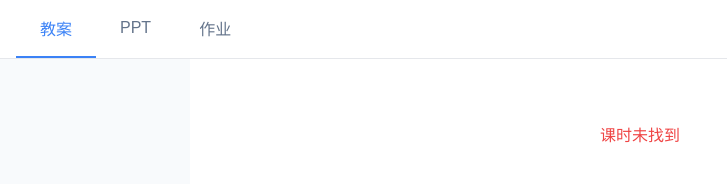
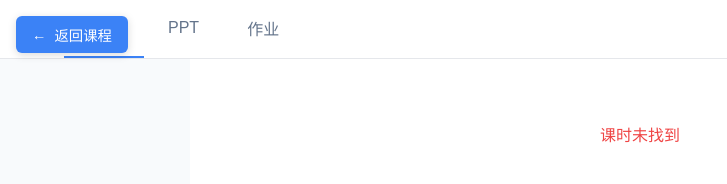
Before and after one commit to yellowfishee/CourseHub, a website: page lesson.html in a window 1280 px wide. Shown: the whole page, without its empty margins (0-727 px from the left). Drawn offline with nearby package versions, Linux system fonts and the light colour scheme.

Commit message:
feat: 添加返回按钮到左上角

```diff
--- a/lesson.html
+++ b/lesson.html
@@ -15,12 +15,41 @@
             flex-direction: column;
         }
 
+        /* 返回按钮 */
+        .back-btn {
+            position: fixed;
+            top: 1rem;
+            left: 1rem;
+            z-index: 1000;
+            background: var(--primary-color);
+            color: white;
+            border: none;
+            padding: 0.5rem 1rem;
+            border-radius: 6px;
+            cursor: pointer;
+            font-size: 0.9rem;
+            display: flex;
+            align-items: center;
+            gap: 0.5rem;
+            box-shadow: 0 2px 8px rgba(0,0,0,0.15);
+            transition: all 0.2s;
+        }
+
+        .back-btn:hover {
+            background: #2563eb;
+            transform: translateX(-2px);
+        }
+
+        .back-btn.hidden {
+            display: none;
+        }
+
         /* Tab 导航 */
         .tab-nav {
             display: flex;
             background: var(--card-bg);
             border-bottom: 1px solid #e5e7eb;
-            padding: 0 1rem;
+            padding: 0 1rem 0 4rem;
             flex-shrink: 0;
         }
 
@@ -232,6 +261,10 @@
 </head>
 <body>
     <div id="lesson-container">
+        <button id="back-btn" class="back-btn">
+            <span>←</span> 返回课程
+        </button>
+
         <nav class="tab-nav">
             <button class="tab-btn active" data-tab="lesson">教案</button>
             <button class="tab-btn" data-tab="ppt">PPT</button>
@@ -288,6 +321,16 @@
             });
         });
 
+        // 返回按钮
+        const backBtn = document.getElementById('back-btn');
+        backBtn.addEventListener('click', () => {
+            if (courseSlug) {
+                window.location.href = `course.html?slug=${encodeURIComponent(courseSlug)}`;
+            } else {
+                window.location.href = 'index.html';
+            }
+        });
+
         // 获取 URL 参数
         const params = new URLSearchParams(window.location.search);
         const courseSlug = params.get('course');
```
